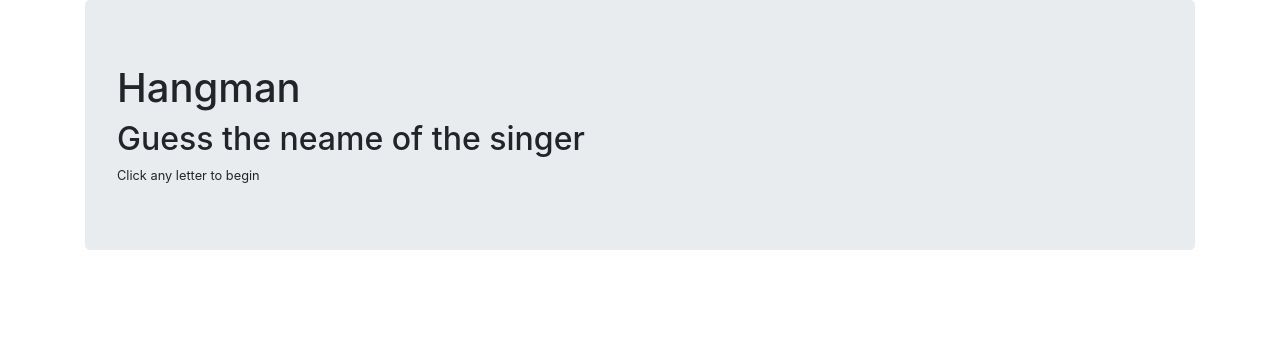
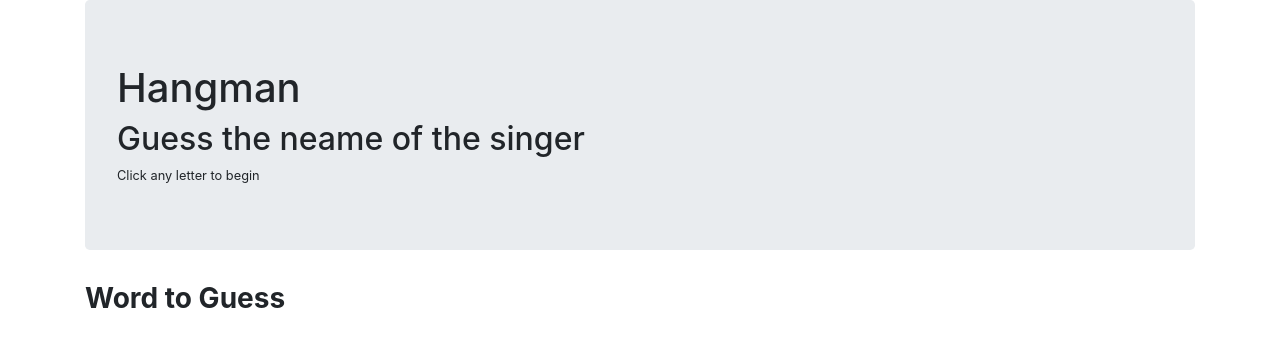
Before and after one commit to esperanza-b/HangmanEB, a plain HTML site: page index.html in a window 1280 px wide. Drawn offline with nearby package versions, Linux system fonts and the light colour scheme.

Commit message:
did panel

```diff
--- a/index.html
+++ b/index.html
@@ -20,6 +20,20 @@
             <h1>Hangman</h1>
             <h2>Guess the neame of the singer</h2>
             <small>Click any letter to begin</small>
+           </div>
+           <!--Game counters all held here panels are being used to hold all sections-->
+           <div class="row">
+               <div class="col-lg-12">
+                   <!--First Pane;: hold the word to guess (blanks and guessed word)-->
+                   <div clss="panel panel-default">
+                       <div class="panel-heading">
+                           <h3 class="panel-title"><strong>Word to Guess</strong></h3>
 
+                       </div>
+                   </div>
+               </div>
+           </div>
+
+        </div>
 </body>
 </html>
```
